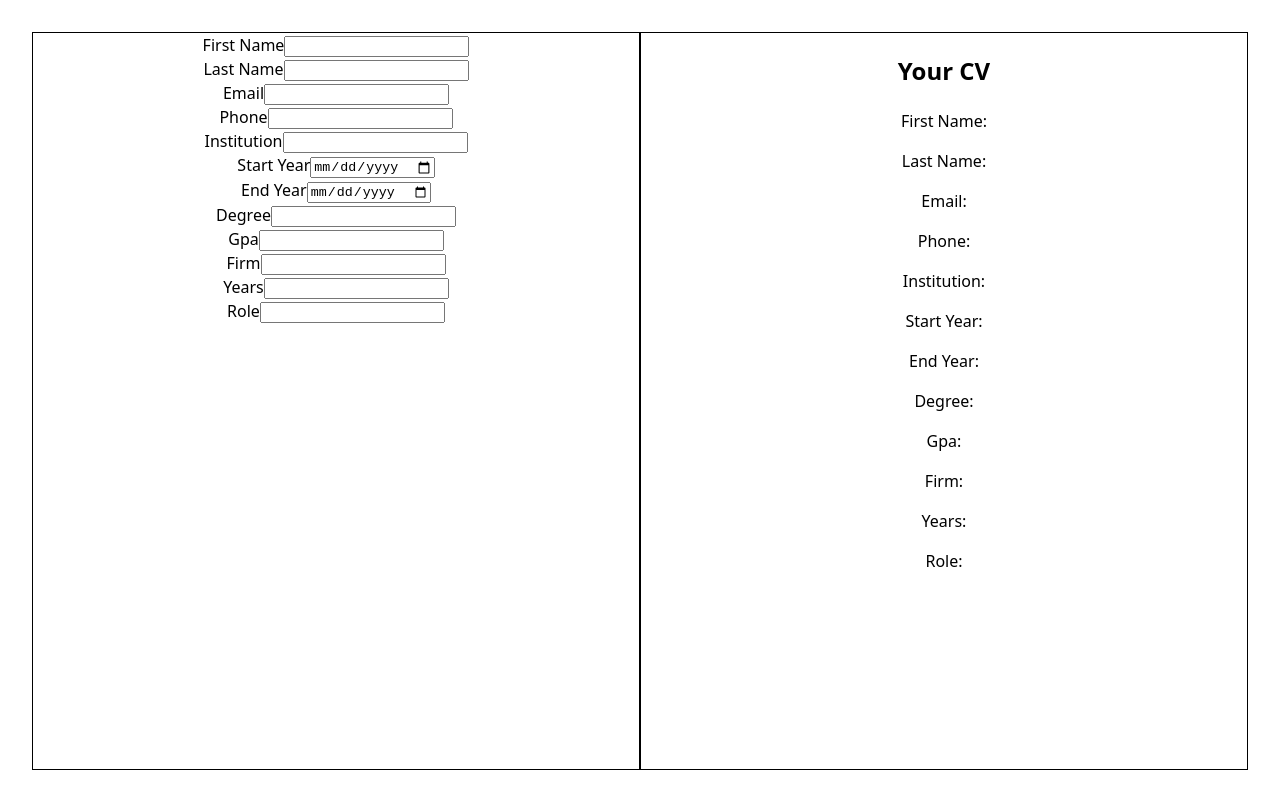
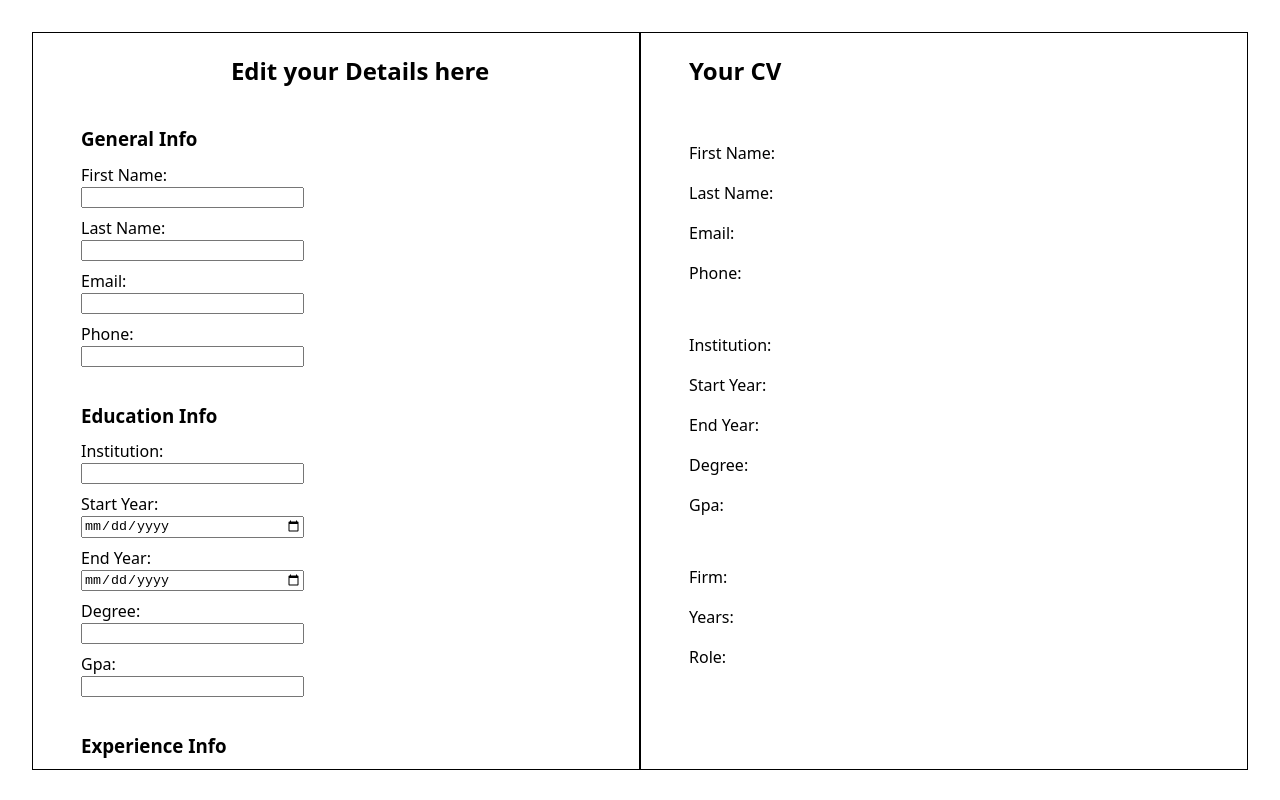
Before and after one commit to fredieposh/cv-application, a React (Vite) app: page / in a window 1280 px wide. Built offline with nearby package versions, Linux system fonts and the light colour scheme.

Commit message:
Style both page sides

```diff
--- a/src/components/LeftSide.jsx
+++ b/src/components/LeftSide.jsx
@@ -9,6 +9,7 @@ export default function LeftSide() {
     const containersList = root.childIds;
     return (
         <div className="left-side">
+            <h2>Edit your Details here</h2>
             {containersList.map(id => (
                 <PopulateDiv
                     key={id}
@@ -25,13 +26,18 @@ function PopulateDiv({id, divList}) {
     const childList = container.childIds;
     return (
         <div className={container.name + '-input-container'}>
+            <h3>{divList[id].name[0].toUpperCase() +  divList[id].name.slice(1) + ' Info'}</h3>
             {childList.map(childId => (
-                <div className={divList[childId].name} key={divList[childId].id}>
-                    <label>
-                        {divList[childId].name.split('-').map(word => word[0].toUpperCase() + word.slice(1)).join(' ')}
+                <div
+                className={divList[childId].name}
+                key={divList[childId].id}
+                style={{display:'flex', flexDirection:'column', width:'40%',}}>
+                    <label htmlFor={divList[childId].name+'-input'}>
+                        {divList[childId].name.split('-').map(word => word[0].toUpperCase() + word.slice(1)).join(' ') + ':'}
+                    </label>
                         <input
-                        type={divList[childId].type}/>
-                    </label>
+                        type={divList[childId].type}
+                        id={divList[childId].name+'-input'}/>
                 </div>
             ))}
         </div>
--- a/src/styles/LeftSide.css
+++ b/src/styles/LeftSide.css
@@ -2,4 +2,42 @@
     border: solid black 1px;
     height: 100%;
     flex: 1;
+    gap: 1rem;
+    display: flex;
+    overflow-y: auto;
+    flex-direction: column;
+    padding-left: 3rem;
 }
+
+.left-side h2 {
+    margin-bottom: 0.1rem;
+    /* margin-top: 0rem; */
+    padding: 0px;
+}
+
+.left-side h3 {
+    margin-bottom: 0.1rem;
+    /* margin-top: 0rem; */
+    padding: 0px;
+}
+
+.left-side > div {
+    /* flex: 1; */
+    display: flex;
+    gap: 0.5rem;
+    flex-direction: column;
+    align-items: baseline;
+}
+
+.left-side > div:last-child {
+    padding-bottom: 1.5rem;
+}
+
+
+.left-side  input {
+    /* margin-left: 0.2rem; */
+}
+
+.left-side  label {
+    text-align: left;
+}
--- a/src/styles/RightSide.css
+++ b/src/styles/RightSide.css
@@ -2,4 +2,10 @@
     border: solid black 1px;
     height: 100%;
     flex: 1;
+    gap: 1rem;
+    display: flex;
+    overflow-y: auto;
+    flex-direction: column;
+    padding-left: 3rem;
+    text-align: left;
 }
```
